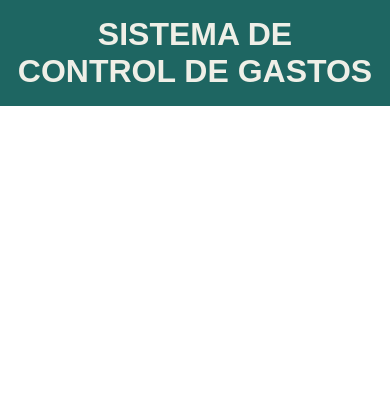
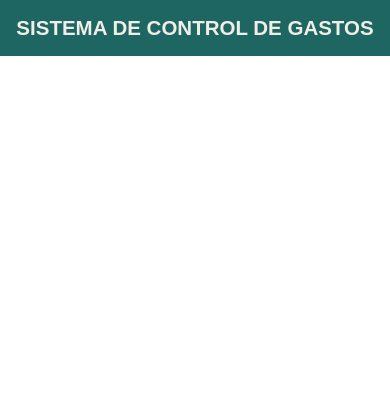
Before and after one commit to Bernardo-Mejia/Gestor-de-gastos-Personales, a PHP site: page / in a window 390 px wide. Shown: the top 420 px of the page. Run offline with PHP 8.4, Linux system fonts and the light colour scheme; some libraries are stand-ins or nearby versions.

Commit message:
V.0.2. Ya tiene las mediaqueryes y ya es responsivo por ahora

```diff
--- a/style/style.css
+++ b/style/style.css
@@ -175,3 +175,56 @@
     visibility: hidden;
     opacity: 0;
   }
+
+
+/* HEADER 590px */
+@media all and (max-width:590px){
+  .header h1{
+    /* color: red; */
+    font-size: 30px;
+  }
+}
+@media all and (max-width:555px){
+  .header h1{
+    font-size: 28px;
+  }
+}
+@media all and (max-width:520px){
+  .header h1{
+    font-size: 25px;
+  }
+}
+@media all and (max-width:468px){
+  .header h1{
+    font-size: 23px;
+  }
+}
+@media all and (max-width:433px){
+  .header h1{
+    font-size: 20.5px;
+  }
+}
+@media all and (max-width:389px){
+  .header h1{
+    font-size: 18px;
+  }
+}
+@media all and (max-width:346px){
+  .header h1{
+    font-size: 16px;
+  }
+}
+@media all and (max-width:311px){
+  .header h1{
+    font-size: 14.5px;
+  }
+}
+
+
+
+/* MENU */
+@media all and (max-width:1057px){
+  .panel{
+  width: 100%;
+  }
+}
```
